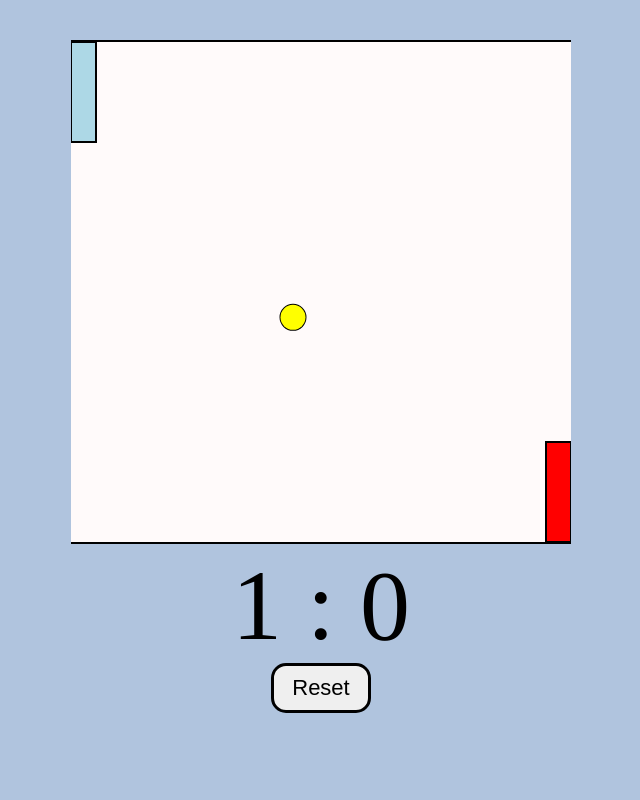
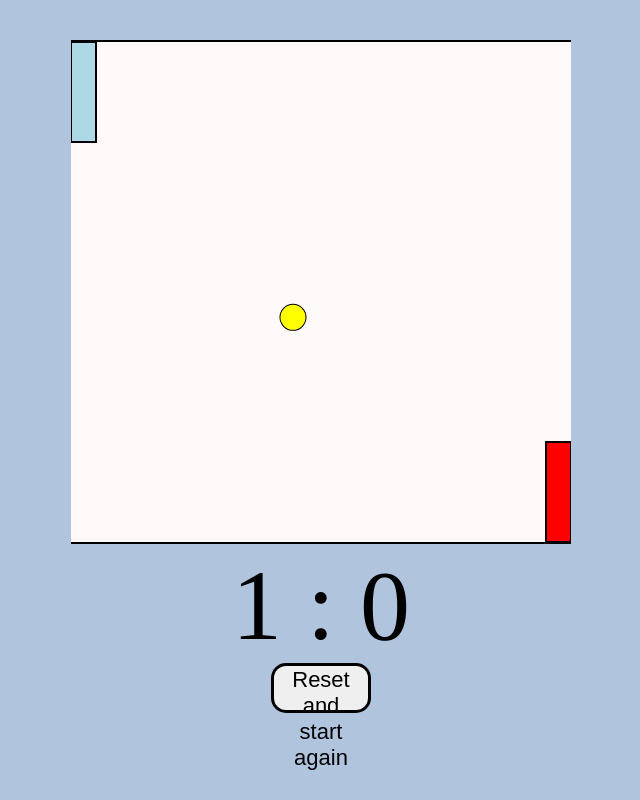
Before and after one commit to sreelakshmig-science/TinkerHub-2.0---UselesPing-Pong, a plain HTML site: page index.html in a window 1280 px wide. Shown: the whole page, without its empty margins (319-959 px from the left). Drawn offline with Linux system fonts and the light colour scheme.

Commit message:
Change reset button text in index.html
Updated the reset button text to 'Reset and start again'.

```diff
--- a/index.html
+++ b/index.html
@@ -20,7 +20,7 @@
 
         <div id="scoreText">0 : 0</div>
 
-        <button id="resetBtn">Reset</button>
+        <button id="resetBtn">Reset and start again </button>
 
     </div>
 
```
